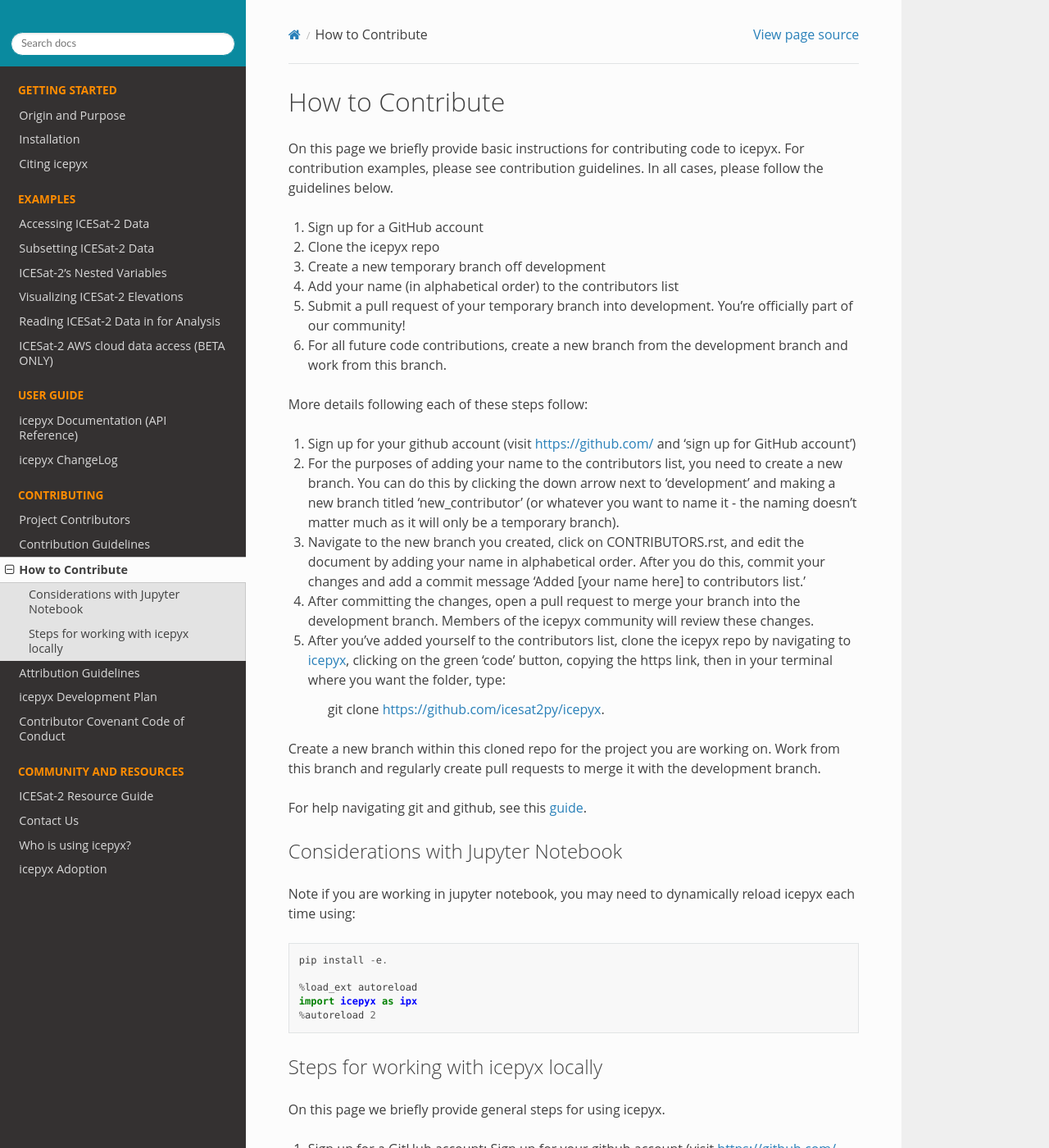
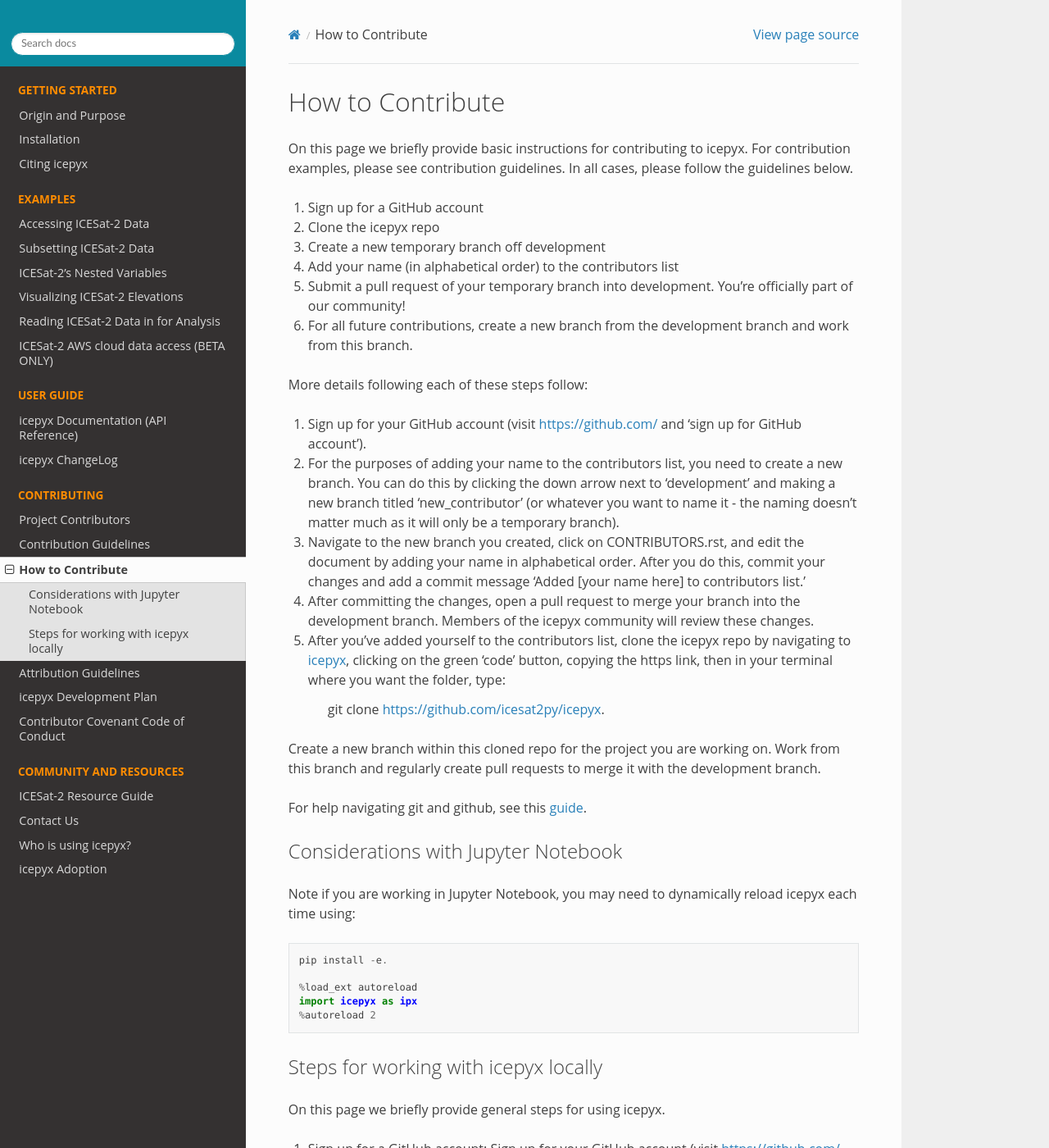
Before and after one commit to icesat2py/icepyx, a Sphinx documentation site: the page built from doc/source/contributing/how_to_contribute.rst, in a window 1280 px wide and 1400 px high. Shown: the whole window at 82% size. Built offline with Sphinx 7.4.7 and the Read the Docs theme 2.0.0, drawn with Linux system fonts in a browser that asks for light colours; the version number could not be read and is left out; some of the changed text lies outside the part shown.

Commit message:
fixed grammar

```diff
--- a/doc/source/contributing/how_to_contribute.rst
+++ b/doc/source/contributing/how_to_contribute.rst
@@ -3,7 +3,7 @@
 How to Contribute
 =================
 
-On this page we briefly provide basic instructions for contributing code to icepyx.
+On this page we briefly provide basic instructions for contributing to icepyx.
 For contribution examples, please see contribution guidelines.
 In all cases, please follow the guidelines below.
 
@@ -17,11 +17,11 @@
 
 5. Submit a pull request of your temporary branch into development. You're officially part of our community!
 
-6. For all future code contributions, create a new branch from the development branch and work from this branch.
+6. For all future contributions, create a new branch from the development branch and work from this branch.
 
 More details following each of these steps follow:
 
-1. Sign up for your github account (visit https://github.com/ and  ‘sign up for GitHub account’)
+1. Sign up for your GitHub account (visit https://github.com/ and  ‘sign up for GitHub account’).
 
 2. For the purposes of adding your name to the contributors list, you need to create a new branch. You can do this by clicking the down arrow next to ‘development’ and making a new branch titled ‘new_contributor’ (or whatever you want to name it - the naming doesn't matter much as it will only be a temporary branch).
 
@@ -39,7 +39,7 @@
 Considerations with Jupyter Notebook
 ------------------------------------
 
-Note if you are working in jupyter notebook, you may need to dynamically reload icepyx each time using:
+Note if you are working in Jupyter Notebook, you may need to dynamically reload icepyx each time using:
 
 .. code-block::
 
@@ -54,7 +54,7 @@
 
 On this page we briefly provide general steps for using icepyx.
 
-1. Sign up for a GitHub account: Sign up for your github account (visit https://github.com/ and  ‘sign up for GitHub account’)
+1. Sign up for a GitHub account: Sign up for your GitHub account (visit https://github.com/ and  ‘sign up for GitHub account’).
 
 2. Clone the icepyx repo: Open a terminal window. Navigate to the folder on your computer where you want to add icepyx code. For example,
 
```
